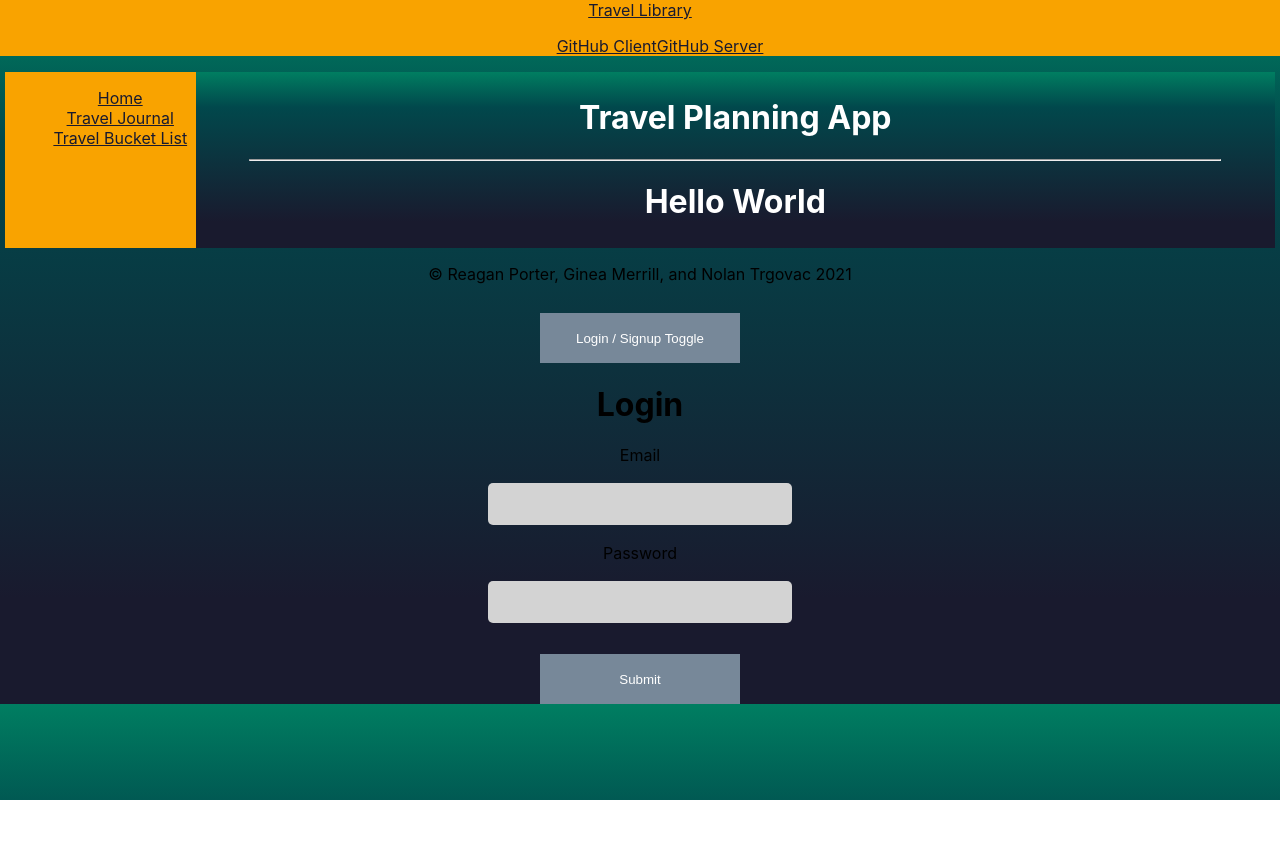
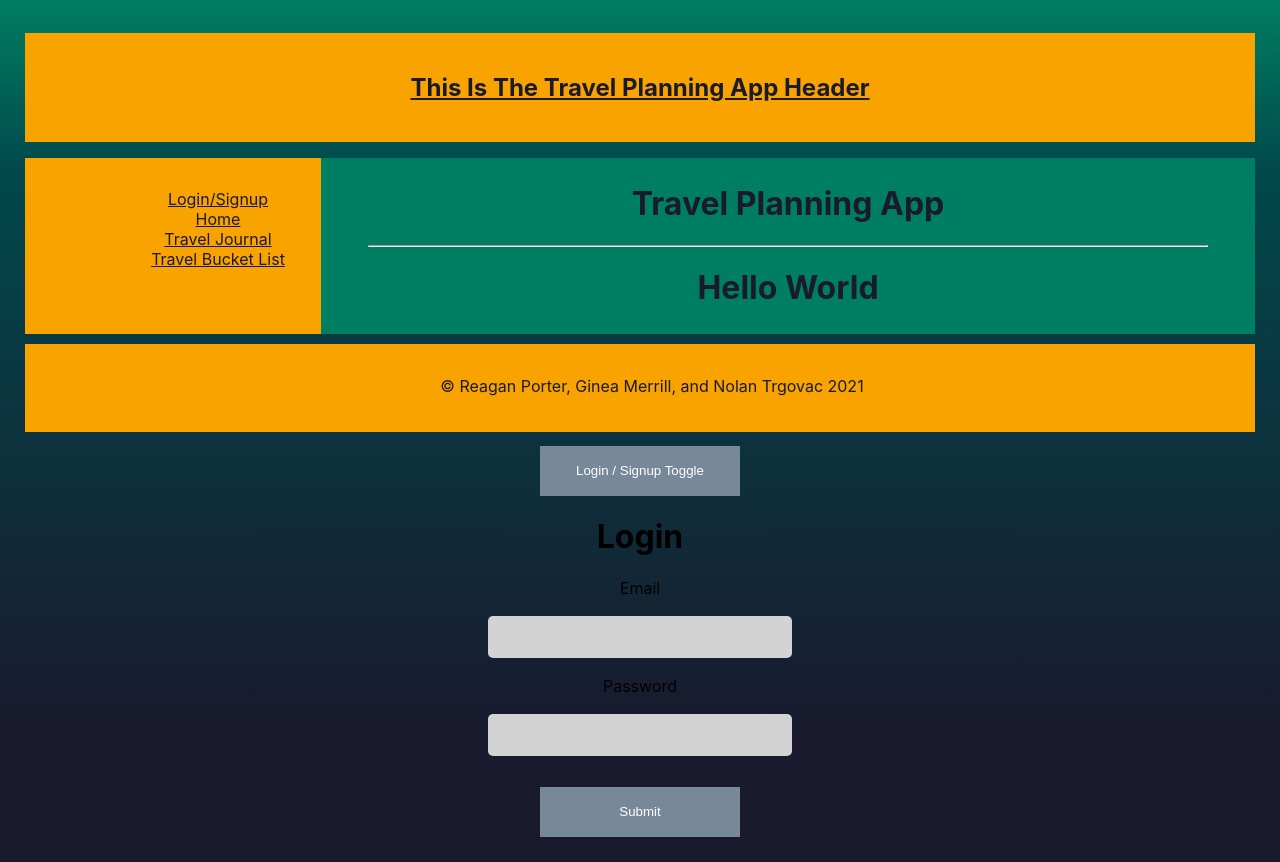
Before and after one commit to reagankporter/Travel-Client, a React (Create React App) app in the folder travel-client/: page / in a window 1280 px wide. Before the commit the page ends 800 px from the top, so only its background shows below. Built offline with nearby package versions, Linux system fonts and the light colour scheme.

Commit message:
styling to see applications added in color scheme.  Not final Layout

```diff
--- a/travel-client/src/App.css
+++ b/travel-client/src/App.css
@@ -6,46 +6,37 @@ Text: #191A2E
 */
 
 /* BODY */
-.App {
+ .App {
   text-align: center;
 }
 
 body {
+  padding: 25px;
   background: linear-gradient(#007E61 0%, #01484C 20%, #191A2E 85%);
 }
 
 
-/* HEADER */
-.header {
-  margin-top: 0;
+/* FOOTER */
+footer {
   background-color: #F9A300;
   color: #191A2E;
+  margin-top: 10px;
 }
 
-.header a {
-  color: #191A2E;
-}
-
-.header  p {
+footer p {
   margin-top: 0.8em!important;
-}
-
-
-/* FOOTER */
-.footer {
-  margin-top: 0;
-  background-color: #F9A300;
-  color: #191A2E;
+  margin-left: 1.5em;
 }
 
 
 /* MAIN */
-.main {
-  background: linear-gradient(#007E61 0%, #01484C 20%, #191A2E 85%);
-  color: white;
+ .main {
+  background-color: #007E61;
+  color: #191A2E;
   height: 100%;
   min-height: 100%;
 }
+
 
 .mainDiv {
   margin: auto;
@@ -56,27 +47,45 @@ body {
 .sidebar {
   display: flex;
   background-color: #F9A300;
-  margin: 5px;
+  margin-top: 10px;
 }
 
 ul {
   list-style-type: none;
 }
 
+
 /* SIDEBAR */
-.sidebar-list-styling{
-  padding: auto;
-  width: 15%;
+.sidebar-list-styling {
+  padding-left: 50px;
+  padding-top: 15px;
+  width: 20%;
+  background-color: #F9A300;
+  color: 191A2E;
+}
+
+.sidebar-list a {
+  color: #191A2E;
+  padding: 0;
+}
+
+.sidebar-route {
+  flex: 1;
+  padding: '00px';
+}
+
+/* header */
+.header {
+  margin-top: 0.5em!important;
+  text-align: center;
   background-color: #F9A300;
   color: #191A2E;
 }
 
-.sidebar-list a{
+.header a {
   color: #191A2E;
-  padding: 0;
 }
 
-.sidebar-route{
-  flex: 1;
-  padding: '00px';
+.header p {
+  margin-top: 0.8em!important;
 }
--- a/travel-client/src/Components/Site/Footer.js
+++ b/travel-client/src/Components/Site/Footer.js
@@ -4,7 +4,9 @@ const Footer = () => {
     return(
         <footer>
             <Row>
+                <br />
                 <p>&copy; Reagan Porter, Ginea Merrill, and Nolan Trgovac 2021</p>
+                <br />
             </Row>
         </footer>
     );
--- a/travel-client/src/Components/Site/Header.js
+++ b/travel-client/src/Components/Site/Header.js
@@ -10,15 +10,15 @@ const Header = () => {
     return(
         <header>
             <Navbar className='header'>
-                <NavbarBrand href='/'>Travel Library</NavbarBrand>
+                <NavbarBrand href='/'><br /><h1>This Is The Travel Planning App Header</h1><br /></NavbarBrand>
                 <Nav className='ml-auto' navbar>
                     <NavItem>
-                        <NavLink href='https://github.com/reagankporter/Travel-Client'>
+                        {/* <NavLink href='https://github.com/reagankporter/Travel-Client'>
                             GitHub Client
                         </NavLink>
                         <NavLink href='https://github.com/reagankporter/Travel-Server'>
                             GitHub Server
-                        </NavLink>
+                        </NavLink> */}
                     </NavItem>
                 </Nav>
             </Navbar>
--- a/travel-client/src/Components/Site/Sidebar.js
+++ b/travel-client/src/Components/Site/Sidebar.js
@@ -3,6 +3,7 @@ import {
     Link,
     Switch
 } from 'react-router-dom';
+import Login from '../Auth/Auth';
 import Home from './Home';
 import Journals from '../Journals/Journals';
 import BucketList from '../BucketList/BucketList';
@@ -12,6 +13,7 @@ const Sidebar = () => {
         <div className='sidebar'>
             <div className='sidebar-list-styling'>
                 <ul className='sidebar-list list-unstyled'>
+                    <li><Link to='/login'>Login/Signup</Link></li>
                     <li><Link to='/'>Home</Link></li>
                     <li><Link to='/journals'>Travel Journal</Link></li>
                     <li><Link to='/bucketList'>Travel Bucket List</Link></li>
@@ -19,6 +21,7 @@ const Sidebar = () => {
             </div>
             <div className='sidebar-route'>
                 <Switch>
+                    <Route exact path='/login'><Login /></Route>
                     <Route exact path='/home'><Home /></Route>
                     <Route exact path='/journals'><Journals /></Route>
                     <Route exact path='/buskerList'><BucketList /></Route>
```
